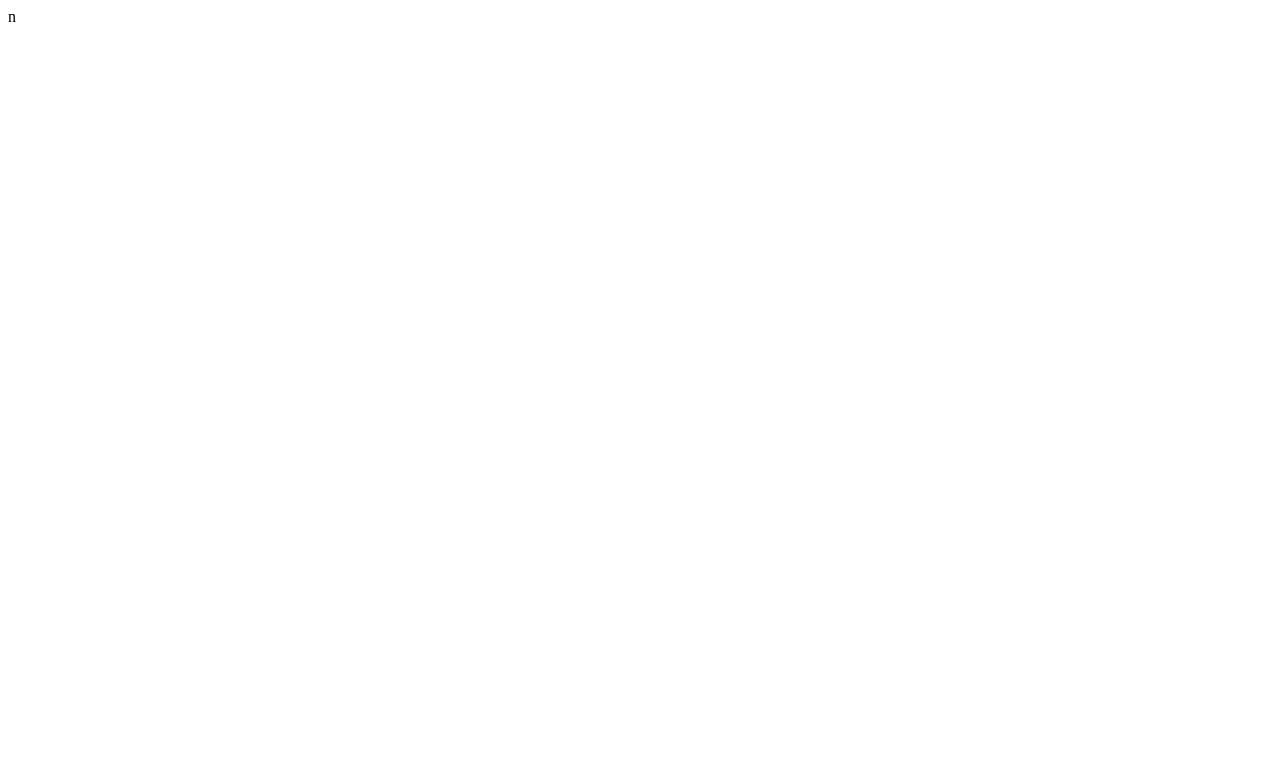
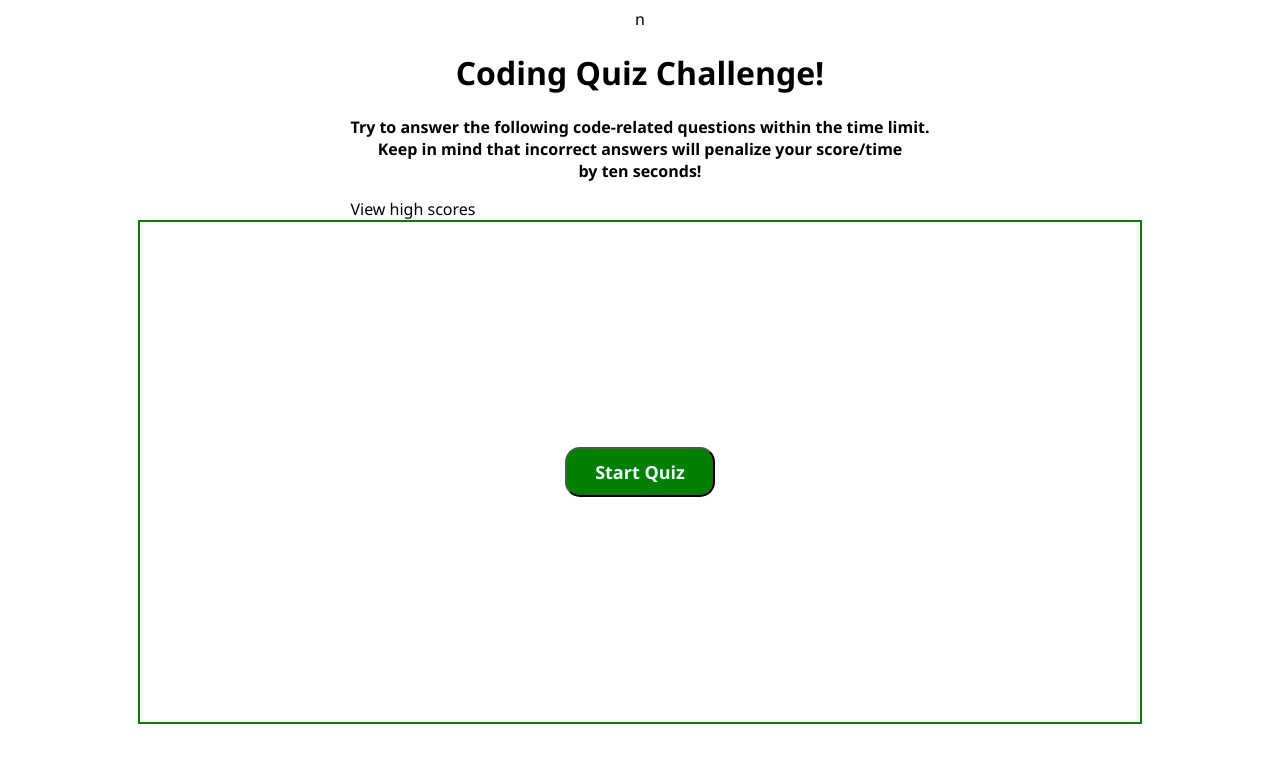
Before and after one commit to adamjflynn/JavaScript-Quiz, a plain HTML site: page index.html in a window 1280 px wide. Drawn offline with Linux system fonts and the light colour scheme.

Commit message:
add intial structure and style

```diff
--- a/assets/css/style.css
+++ b/assets/css/style.css
@@ -0,0 +1,35 @@
+body {
+    display: flex;
+    flex-direction: column;
+    align-items: center;
+    font-family: 'Segoe UI', Tahoma, Geneva, Verdana, sans-serif;
+}
+h1 {
+    text-align: center;
+}
+p {
+    display: flex;
+    justify-content: center;
+    text-align: center;
+    font-family: 'Segoe UI', Tahoma, Geneva, Verdana, sans-serif;
+    font-weight: bold;
+}
+.container {
+    border: solid 2px green;
+    height: 500px;
+    width: 1000px;
+    display: flex;
+    justify-content: center;
+    align-items: center;
+}
+#start-button {
+    border-radius: 15px;
+    height: 50px;
+    width: 150px;
+    background: green;
+    font-family: 'Segoe UI', Tahoma, Geneva, Verdana, sans-serif;
+    font-weight: bolder;
+    font-size: large;
+    color:aliceblue;
+
+}
--- a/index.html
+++ b/index.html
@@ -8,6 +8,27 @@
     <link rel="stylesheet" href="assets/css/style.css">
 </head>
 <body>
+    <header id="header">
+        <h1>
+            Coding Quiz Challenge!
+        </h1>
+        <p>
+            Try to answer the following code-related questions within the time limit.
+        </br>
+            Keep in mind that incorrect answers will penalize your score/time
+        </br>
+            by ten seconds!
+        </p>
+        <p1>
+            View high scores
+        </p1>
+        <p1 id="timer"></p1>
+    </header>
+    <div class="container">
+        <button id="start-button">
+            Start Quiz
+        </button>
+    </div>
     <script src="assets/js/script.js"></script>
 </body>
 </html>
```
Also changed, not shown: 1 other file.
